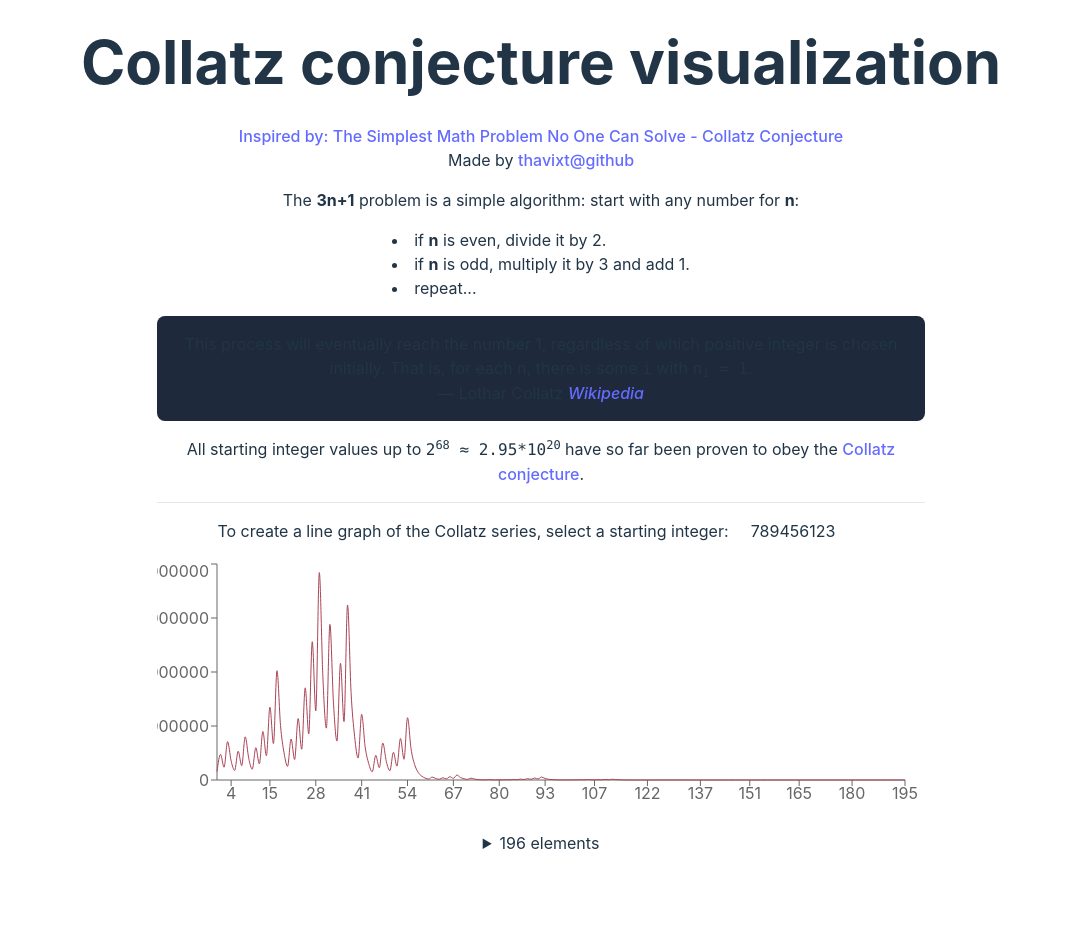
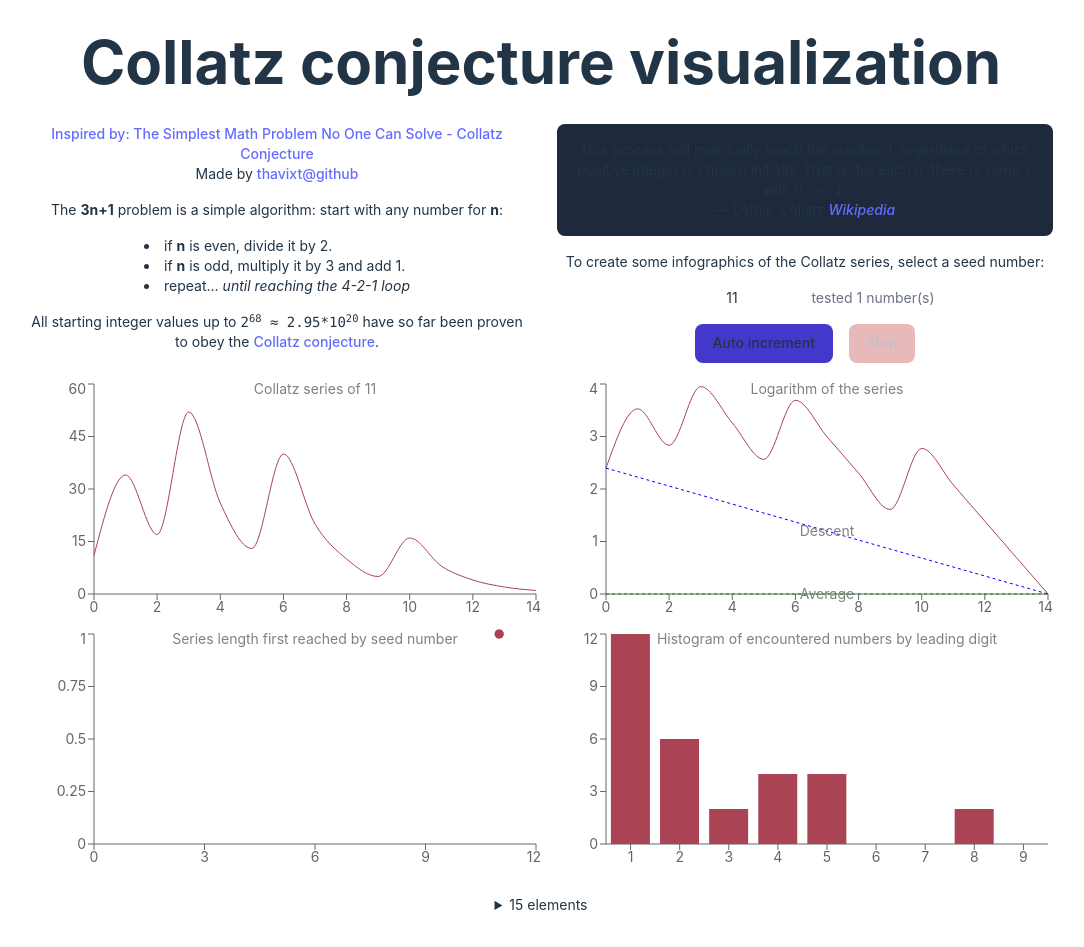
Before and after one commit to thavixt/collatz-conjecture-vis, a React (Vite) app: page / in a window 1280 px wide. Shown: the whole page, without its empty margins (99-1183 px from the left). Before the commit the page ends 887 px from the top, so only its background shows below. Built offline with nearby package versions, Linux system fonts and the light colour scheme.

Commit message:
feature: more infographics

```diff
--- a/src/App.tsx
+++ b/src/App.tsx
@@ -1,24 +1,99 @@
-import { PropsWithChildren, useEffect, useState } from 'react'
-import { LineChart, Line, XAxis, YAxis, Tooltip, ResponsiveContainer } from 'recharts';
+import { useCallback, useEffect, useState } from 'react'
+import {
+  Bar,
+  BarChart,
+  Label,
+  Line,
+  LineChart,
+  ReferenceLine,
+  ResponsiveContainer,
+  Scatter,
+  ScatterChart,
+  Tooltip,
+  TooltipProps,
+  XAxis,
+  YAxis,
+} from 'recharts';
 import { getCollatzSeries, getNext } from './collatz';
 import './App.css'
+import { ANIMATION_DURATION_MS, DEFAULT_COUNT_MAP, DEFAULT_SEED, TIMER_DURATION_MS } from './utils';
+
 
 export default function App() {
-  const [start, setStart] = useState(789456123);
+  const [seedNumber, setSeedNumber] = useState(DEFAULT_SEED);
+  const [encounteredSeedNumbers, setEncounteredSeedNumbers] = useState(new Set<number>());
+
   const [series, setSeries] = useState([{ name: 0, value: 0 }]);
+  const [logSeries, setLogSeries] = useState([{ name: 0, value: 0 }]);
+  const [logAverage, setLogAverage] = useState(0);
+
+  const [lengthBySeed, setLengthBySeed] = useState<{ seed: number, length: number }[]>([]);
+  const [countByLeadingDigit, setCountByLeadingDigit] = useState(DEFAULT_COUNT_MAP);
+
+  const [timer, setTimer] = useState(0);
+
+  const automate = useCallback(() => {
+    setTimer(setInterval(() => {
+      setSeedNumber(n => n + 1);
+    }, TIMER_DURATION_MS));
+  }, []);
+  const stopAutomation = useCallback(() => {
+    clearInterval(timer);
+    setTimer(0);
+  }, [timer]);
+
   useEffect(() => {
-    if (start <= 2) {
+    if (!seedNumber) {
       setSeries([]);
+      setLogSeries([]);
+      setLogAverage(0);
+      setLengthBySeed([]);
+      return;
     }
-    const collatzSeries = getCollatzSeries(start);
+
+    const collatzSeries = getCollatzSeries(seedNumber);
     setSeries(collatzSeries.map((value, index) => ({ name: index, value })));
-  }, [start]);
+
+    setLogSeries(collatzSeries.map((value, index) => ({ name: index, value: Math.log(value) })));
+    const average = logSeries.reduce((prev, cur) => prev + cur.value, 0) / logSeries.length;
+    setLogAverage(average);
+
+    if (lengthBySeed.findIndex(v => v.length === series.length) === -1) {
+      setLengthBySeed(prev => [
+        ...prev,
+        { seed: seedNumber, length: series.length }
+      ]);
+    }
+
+    if (!encounteredSeedNumbers.has(seedNumber)) {
+      setEncounteredSeedNumbers(prev => {
+        const values = prev.values();
+        return new Set([...values, seedNumber]);
+      });
+
+      setCountByLeadingDigit(p => {
+        const nextMap = new Map(p.entries());
+        collatzSeries.forEach(v => {
+          const leading = +v.toString()[0];
+          nextMap.set(leading, (nextMap.get(leading) ?? 0) + 1);
+        })
+        return nextMap;
+      });
+    }
+    // eslint-disable-next-line react-hooks/exhaustive-deps
+  }, [seedNumber]);
+
+  const countByLeadingDigitData = Array.from(countByLeadingDigit.entries()).map(([leading, count]) => ({
+    leading,
+    count,
+  }));
 
   return (
-    <div className="flex flex-col space-y-8 max-w-screen-lg">
+    <div className="flex flex-col space-y-8 max-w-screen-xl text-sm">
       <h2 className="font-bold text-6xl">Collatz conjecture visualization</h2>
 
-      <div className='flex flex-col space-y-4 max-w-screen-md place-self-center'>
+      <div className='flex flex-col space-y-4 max-w-screen-lg place-self-center'>
+        <div className="grid grid-cols-2 gap-8">
           <div className="flex flex-col space-y-4">
             <div className="flex flex-col">
               <a target="_blank" href="https://www.youtube.com/watch?v=094y1Z2wpJg">Inspired by: The Simplest Math Problem No One Can Solve - Collatz Conjecture</a>
@@ -28,55 +103,122 @@ export default function App() {
             <div className="flex flex-col items-start place-self-center">
               <li>if <strong>n</strong> is even, divide it by 2.</li>
               <li>if <strong>n</strong> is odd, multiply it by 3 and add 1.</li>
-            <li>repeat...</li>
+              <li>repeat... <i>until reaching the 4-2-1 loop</i></li>
             </div>
+            <p>All starting integer values up to <code>2<sup>68</sup> ≈ 2.95*10<sup>20</sup></code> have so far been proven to obey the <a target="_blank" href="https://en.wikipedia.org/wiki/Collatz_conjecture">Collatz conjecture</a>.</p>
+          </div>
+
+          <div className="flex flex-col place-self-center space-y-4">
             <div className="bg-slate-800 rounded-lg p-4">
               <blockquote cite="https://en.wikipedia.org/wiki/Collatz_conjecture">
                 <p>This process will eventually reach the number 1, regardless of which positive integer is chosen initially. That is, for each <code>n</code>, there is some <code>i</code> with <code>n<sub>i</sub> = 1</code>.</p>
               </blockquote>
               <p>— Lothar Collatz  <cite><a target="_blank" href="https://en.wikipedia.org/wiki/Lothar_Collatz">Wikipedia</a></cite></p>
             </div>
-          <p>All starting integer values up to <code>2<sup>68</sup> ≈ 2.95*10<sup>20</sup></code> have so far been proven to obey the <a target="_blank" href="https://en.wikipedia.org/wiki/Collatz_conjecture">Collatz conjecture</a>.</p>
+            <div className='flex flex-col space-y-2 items-center'>
+              <p>To create some infographics of the Collatz series, select a seed number:</p>
+              <div className="flex items-center space-x-2">
+                <input
+                  className="w-32 p-2 rounded-lg text-center"
+                  min={1}
+                  max={999999999}
+                  onChange={(e) => {
+                    if (e.target.value) {
+                      setSeedNumber(parseInt(e.target.value))
+                    }
+                  }}
+                  type="number"
+                  value={seedNumber}
+                  disabled={!!timer}
+                />
+                <span className='text-gray-500'>tested {encounteredSeedNumbers.size} number(s)</span>
+              </div>
+              <div className='flex space-x-4 items-center justify-center'>
+                <button className='bg-indigo-700' type="button" onClick={automate} disabled={!!timer}>Auto increment</button>
+                <button className='bg-red-700' type="button" onClick={stopAutomation} disabled={!timer}>Stop</button>
+              </div>
+            </div>
+          </div>
         </div>
 
-        <hr />
-        <div className="flex place-self-center space-x-2">
-          <p>To create a line graph of the Collatz series, select a starting integer:</p>
-          <input
-            className="w-32 rounded-lg text-center"
-            type="number"
-            onChange={(e) => setStart(parseInt(e.target.value))}
-            defaultValue={start}
-            min={2}
-          />
-        </div>
-
-        <div className='width-container w-full h-64'>
+        <div className='width-container w-full h-[500px] grid grid-cols-2 grid-rows-2'>
+          <div className='size-full'>
             <ResponsiveContainer width="100%" height="100%">
               <LineChart
                 width={600}
                 height={300}
                 data={series}
-              margin={{ top: 5, right: 20, bottom: 5, left: 0 }}
               >
-              {/* <CartesianGrid stroke="whitesmoke" strokeDasharray="1 10" /> */}
-              <XAxis dataKey="name" minTickGap={25} />
+                <XAxis dataKey="name" minTickGap={25}>
+                  <Label value={`Collatz series of ${seedNumber}`} offset={200} position="top" />
+                </XAxis>
                 <YAxis minTickGap={10} />
                 <Tooltip content={<CustomTooltip />} />
-              <Line dataKey="value" type="monotone" stroke="#aa4455" animationDuration={500} dot={false} />
+                <Line dataKey="value" type="monotone" stroke="#aa4455" animationDuration={ANIMATION_DURATION_MS} dot={false} />
               </LineChart>
             </ResponsiveContainer>
+          </div>
+
+          <div className='size-full'>
+            <ResponsiveContainer width="100%" height="100%">
+              <LineChart
+                width={600}
+                height={300}
+                data={logSeries}
+              >
+                <XAxis dataKey="name" minTickGap={25}>
+                  <Label value="Logarithm of the series" offset={200} position="top" />
+                </XAxis>
+                <YAxis minTickGap={10} />
+                <Tooltip content={<CustomTooltip />} />
+                <Line dataKey="value" type="monotone" stroke="#aa4455" animationDuration={ANIMATION_DURATION_MS} dot={false} />
+                <ReferenceLine
+                  label="Descent"
+                  stroke="blue"
+                  strokeDasharray="3 3"
+                  segment={[{ x: 0, y: logSeries[0].value }, { x: logSeries.length - 1, y: logSeries[logSeries.length - 1].value }]}
+                />
+                <ReferenceLine y={logAverage} label="Average" stroke="green" strokeDasharray="3 3" />
+              </LineChart>
+            </ResponsiveContainer>
+          </div>
+          <div className='size-full'>
+            <ResponsiveContainer width="100%" height="100%">
+              <ScatterChart
+                width={600}
+                height={300}
+                data={logSeries}
+              >
+                <XAxis dataKey="seed" type="number" name="stature">
+                  <Label value="Series length first reached by seed number" offset={200} position="top" />
+                </XAxis>
+                <YAxis dataKey="length" type="number" name="weight" />
+                <Scatter data={lengthBySeed} fill="#aa4455" shape="circle" animationDuration={ANIMATION_DURATION_MS} />
+              </ScatterChart>
+            </ResponsiveContainer>
+          </div>
+          <div className='size-full'>
+            <ResponsiveContainer width="100%" height="100%">
+              <BarChart width={600} height={300} data={countByLeadingDigitData}>
+                <XAxis dataKey="leading">
+                  <Label value="Histogram of encountered numbers by leading digit" offset={200} position="top" />
+                </XAxis>
+                <YAxis />
+                <Bar dataKey="count" fill="#aa4455" animationDuration={ANIMATION_DURATION_MS} />
+              </BarChart>
+            </ResponsiveContainer>
+          </div>
         </div>
 
         <details>
           <summary>{series.length} elements</summary>
           <code className="overflow-y-auto p-2">
             {'{ '}
-            <InvertedText>{series[0].value}</InvertedText>
+            <span className="invertedText">{series[0].value}</span>
             {', '}
             {series.slice(1, -1).map((item) => item.value).join(', ')}
             {series.length > 2 && ', '}
-            <InvertedText>{series.slice(-1)[0].value}</InvertedText>
+            <span className="invertedText">{series.slice(-1)[0].value}</span>
             {' }'}
           </code>
         </details>
@@ -85,24 +227,18 @@ export default function App() {
   )
 }
 
-function InvertedText({ children }: PropsWithChildren<{}>) {
-  return <strong className="border rounded-lg p-[1px] text-slate-700 bg-slate-100">{children}</strong>
-}
-
-const CustomTooltip = (payload: any) => {
+const CustomTooltip = (payload: TooltipProps<number, number>) => {
   if (payload?.payload?.[0]) {
     const index = payload?.payload?.[0].payload.name;
     const value = payload?.payload?.[0].value;
-
     return (
       <div className="text-sm border-2 rounded-md p-2 bg-slate-300 text-gray-950 flex flex-col place-items-end">
         <p>x: {index}</p>
         {/* <p className="italic">Previous: <strong>{getPrevious(value)}</strong></p> */}
         <p className="font-bold" style={{ color: payload?.payload?.[0].stroke }}>y: {value}</p>
-        <p className="italic">next y: {getNext(value)}</p>
+        <p className="italic">next y: {value ? getNext(value) : '-'}</p>
       </div>
     );
   }
-
   return null;
 };
--- a/src/index.css
+++ b/src/index.css
@@ -70,3 +70,11 @@ button:focus-visible {
     background-color: #f9f9f9;
   }
 }
+
+button {
+  @apply disabled:cursor-not-allowed disabled:opacity-30
+}
+
+.invertedText {
+  @apply border rounded-lg p-[1px] text-slate-700 bg-slate-100 font-bold
+}
--- /dev/null
+++ b/src/utils.ts
@@ -0,0 +1,24 @@
+/**
+ * Get a random integer - maximum is exclusive and the minimum is inclusive
+ */
+function getRandomInt(min: number, max: number) {
+  const minCeiled = Math.ceil(min);
+  const maxFloored = Math.floor(max);
+  return Math.floor(Math.random() * (maxFloored - minCeiled) + minCeiled);
+}
+
+export const ANIMATION_DURATION_MS = 250;
+export const TIMER_DURATION_MS = ANIMATION_DURATION_MS * 1.5;
+
+export const DEFAULT_SEED = getRandomInt(2, 100);
+export const DEFAULT_COUNT_MAP = new Map([
+  [1, 0],
+  [2, 0],
+  [3, 0],
+  [4, 0],
+  [5, 0],
+  [6, 0],
+  [7, 0],
+  [8, 0],
+  [9, 0],
+]);
```
Lines whose indentation alone changed are shown as unchanged.
